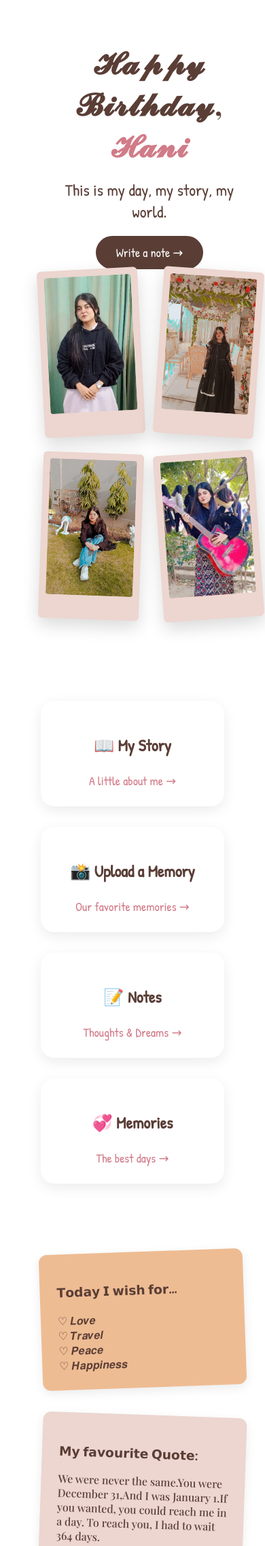
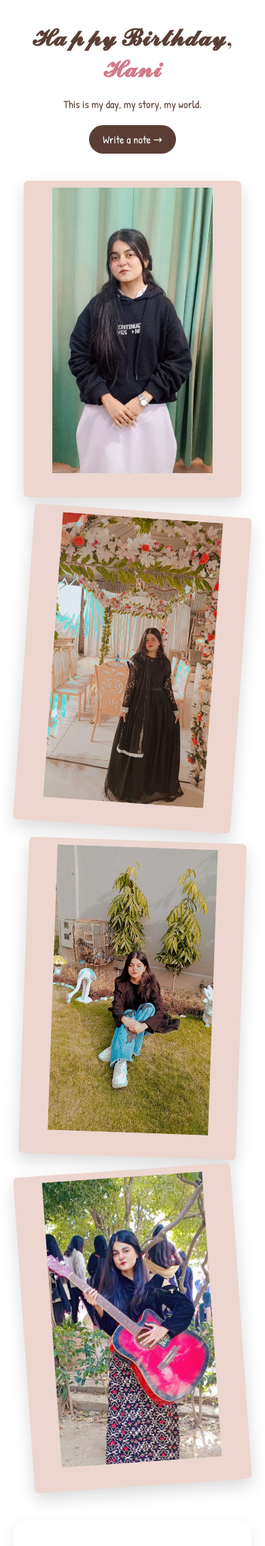
Before and after one commit to Honeybee163/Birthday-site, a Django app: page / in a window 390 px wide. Shown: the part 68-2342 px from the top of the page at 68% size. Run offline with Django 5.2, Linux system fonts and the light colour scheme.

Commit message:
responsive

```diff
--- a/main/templates/home.html
+++ b/main/templates/home.html
@@ -9,69 +9,64 @@
 <link href="https://fonts.googleapis.com/css2?family=Patrick+Hand&family=Playfair+Display:wght@600&display=swap" rel="stylesheet">
 
 <style>
-
+/* ============ BASE ============ */
 body{
     margin:0;
     font-family:'Patrick Hand', cursive;
     background-size:cover;
     color:#5a3e36;
+    overflow-x:hidden;
 }
 
-/* ================= NAVBAR ================= */
-
+/* ============ NAVBAR ============ */
 .nav{
     display:flex;
     justify-content:space-between;
     align-items:center;
     padding:20px 60px;
 }
-
 .nav h2{
     font-family:'Playfair Display', serif;
+    margin:0;
 }
-
 .nav ul{
     display:flex;
     list-style:none;
     gap:40px;
+    margin:0;
+    padding:0;
 }
-
 .nav ul li a{
     text-decoration:none;
     color:#5a3e36;
     font-size:20px;
 }
 
-/* ================= HERO ================= */
-
+/* ============ HERO ============ */
 .hero{
     padding:60px;
     display:flex;
     justify-content:space-between;
     align-items:center;
     flex-wrap:wrap;
+    gap:40px;
 }
-
 .hero-text{
     flex:1;
     min-width:300px;
 }
-
 .hero-text h1{
     font-family:'Playfair Display', serif;
     font-size:70px;
     margin:0;
 }
-
 .hero-text span{
     color:#d17b88;
 }
-
 .hero-text p{
     font-size:24px;
     margin:20px 0;
 }
-
 .diary-btn{
     display:inline-block;
     padding:12px 30px;
@@ -82,14 +77,12 @@ body{
     font-size:18px;
     transition:0.3s;
 }
-
 .diary-btn:hover{
     background:#d17b88;
     transform:scale(1.05);
 }
 
-/* ================= POLAROIDS ================= */
-
+/* ============ POLAROIDS ============ */
 .photo-area{
     flex:1;
     display:grid;
@@ -97,7 +90,6 @@ body{
     gap:25px;
     min-width:320px;
 }
-
 .polaroid{
     background:#ECD6CF;
     padding:10px 10px 30px;
@@ -105,48 +97,30 @@ body{
     border-radius:6px;
     transform:rotate(-3deg);
 }
+.polaroid:nth-child(2){ transform:rotate(4deg);}
+.polaroid:nth-child(3){ transform:rotate(2deg);}
+.polaroid:nth-child(4){ transform:rotate(-4deg);}
 
-
+/* ✅ Balanced desktop height + face‑safe centering */
 .polaroid img{
     width:100%;
-    height:200px;
+    height:300px;             /* keeps proper ratio on PC */
     object-fit:cover;
+    object-position:50% 25%;  /* keep face visible */
     border-radius:4px;
-
+    transition:0.3s ease;
+}
+.polaroid img:hover{
+    transform:scale(1.03);
 }
 
-/* 👇 image 1 */
-.img1 {
-    object-position: 50% 30%;
-}
-
-/* 👇 image 4 */
-.img4 {
-    object-position: 50% 35%;
-}
-
-.polaroid:nth-child(2){ transform:rotate(4deg); }
-.polaroid:nth-child(3){ transform:rotate(2deg); }
-.polaroid:nth-child(4){ transform:rotate(-4deg); }
-
-.polaroid:nth-child(1) img {
-    object-position: 60% 30%;
-}
-
-.polaroid:nth-child(4) img {
-    object-position: 60% 35%;
-}
-
-
-/* ================= CARDS ================= */
-
+/* ============ CARDS ============ */
 .sections{
     display:grid;
     grid-template-columns:repeat(auto-fit,minmax(250px,1fr));
     gap:30px;
     padding:60px;
 }
-
 .card{
     background:white;
     padding:25px;
@@ -154,26 +128,20 @@ body{
     box-shadow:0 6px 20px rgba(0,0,0,0.08);
     text-align:center;
 }
-
-.card h3{
-    font-size:24px;
-}
-
+.card h3{font-size:24px;}
 .card a{
     text-decoration:none;
     color:#d17b88;
     font-size:18px;
 }
 
-/* ================= BOTTOM NOTES ================= */
-
+/* ============ BOTTOM NOTES ============ */
 .bottom{
     display:grid;
     grid-template-columns:repeat(auto-fit,minmax(300px,1fr));
     gap:40px;
     padding:40px 60px 80px;
 }
-
 .sticky{
     background:#fff3d9;
     padding:25px;
@@ -181,13 +149,11 @@ body{
     box-shadow:0 5px 15px rgba(0,0,0,0.08);
     transform:rotate(-2deg);
 }
-
 .quote{
     background:#fce4ec;
     transform:rotate(2deg);
     font-family:'Playfair Display', serif;
 }
-
 .age{
     background:#ffe0e0;
     font-size:22px;
@@ -195,26 +161,76 @@ body{
     font-weight:bold;
 }
 
-/* ================= RESPONSIVE ================= */
+/* ============ RESPONSIVE FIXES ============ */
 
-@media(max-width:768px){
-
-.hero{
-    flex-direction:column;
-    text-align:center;
-
-
-.hero-text h1{
-    font-size:45px;
+/* Tablets */
+@media (max-width:1024px){
+    .hero{
+        flex-direction:column;
+        text-align:center;
+        padding:40px;
+    }
+    .hero-text h1{font-size:55px;}
+    .hero-text p{font-size:20px;}
+    .photo-area{grid-template-columns:repeat(2,1fr);}
+    .polaroid img{
+        height:260px;          /* slightly shorter to match tablet ratio */
+        object-position:50% 25%;
+    }
 }
 
-.sections, .bottom{
-    padding:30px;
+/* Phones */
+@media (max-width:768px){
+    .nav{
+        flex-direction:column;
+        gap:10px;
+        padding:15px 25px;
+    }
+    .nav ul{
+        flex-wrap:wrap;
+        gap:20px;
+        justify-content:center;
+    }
+    .hero{
+        flex-direction:column;
+        text-align:center;
+        padding:30px 20px;
+    }
+    .hero-text h1{font-size:42px;}
+    .hero-text p{font-size:18px;}
+    .photo-area{
+        grid-template-columns:1fr;
+        gap:20px;
+    }
+    .polaroid{
+        transform:rotate(0deg);
+    }
+    /* ✅ natural image height on phone, no face cut */
+    .polaroid img{
+        width:100%;
+        height:auto;
+        max-height:420px;
+        object-fit:contain;
+        object-position:center top;
+    }
+    .sections,.bottom{
+        padding:30px 20px;
+    }
+    .bottom{grid-template-columns:1fr;}
 }
 
+/* Small phones */
+@media (max-width:480px){
+    .hero-text h1{font-size:34px;}
+    .hero-text p{font-size:16px;}
+    .diary-btn{
+        font-size:16px;
+        padding:10px 20px;
+    }
+    .sections,.bottom{padding:20px;}
 }
+</style>
 
-</style>
 </head>
 <body>
 
```
